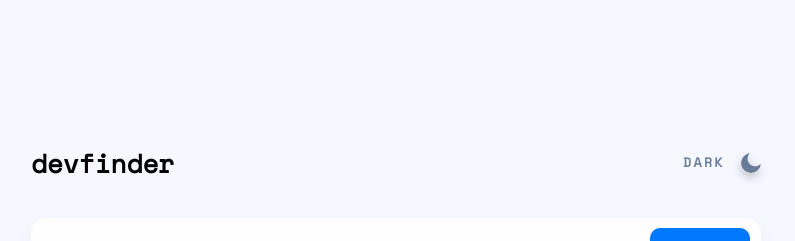
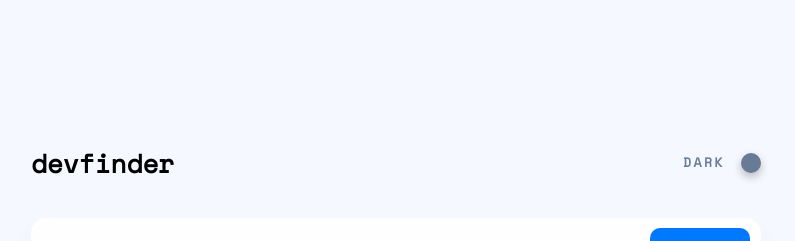
Before and after one commit to lucywho/gitusersearch, a React app: page / in a window 1280 px wide. Shown: the top 241 px of the page, without its empty margins (324-1119 px from the left). Built offline with nearby package versions, Linux system fonts and the light colour scheme; grey boxes are pictures that could not be loaded; the HTML template or start-up script is replaced by a standard one.

Commit message:
starts implementing dark mode

```diff
--- a/src/components/CardHeader.tsx
+++ b/src/components/CardHeader.tsx
@@ -1,11 +1,36 @@
 import MoonIcon from "../assets/moon-dark.png"
+import SunIcon from "../assets/sun-lm.png"
+import { useState } from "react"
+
 export default function CardHeader() {
+    const [darkMode, toggleDarkMode] = useState<Boolean>(false)
+
     return (
         <div className="strapline">
             <h1 className="devfinder">devfinder</h1>
-            <div className="mode">
-                <p className="dark">DARK</p>
-                <img className="moon " src={MoonIcon} alt="moon icon"></img>
+            <div className="mode" onClick={() => toggleDarkMode(!darkMode)}>
+                <p className={`dark-light ${darkMode && "dark"}`}>
+                    {darkMode ? "LIGHT" : "DARK"}
+                </p>
+                {/* {!darkMode && (
+                    <img
+                        className="sun-moon"
+                        src={MoonIcon}
+                        alt="moon icon"
+                    ></img>
+                )}
+                {darkMode && (
+                    <img
+                        className="sun-moon"
+                        src={SunIcon}
+                        alt="sun icon"
+                    ></img>
+                )} */}
+                <img
+                    className="sun-moon"
+                    src={darkMode ? { MoonIcon } : { SunIcon }}
+                    alt={darkMode ? "moon icon" : "sun icon"}
+                ></img>
             </div>
         </div>
     )
--- a/src/index.css
+++ b/src/index.css
@@ -96,7 +96,7 @@ h4 {
     color: var(--Light-grey);
 }
 
-.dark {
+.dark-light {
     height: 20px;
     margin-right: 1rem;
     width: 40px;
@@ -107,7 +107,7 @@ h4 {
     letter-spacing: 2.5px;
 }
 
-.moon {
+.sun-moon {
     height: 20px;
     width: 20px;
     border-radius: 100%;
```
Also changed, not shown: src/assets/sun-lm.png (renamed from src/assets/sun-lm-idle.png), 3 other files (tests, documents, lock files or other folders).
